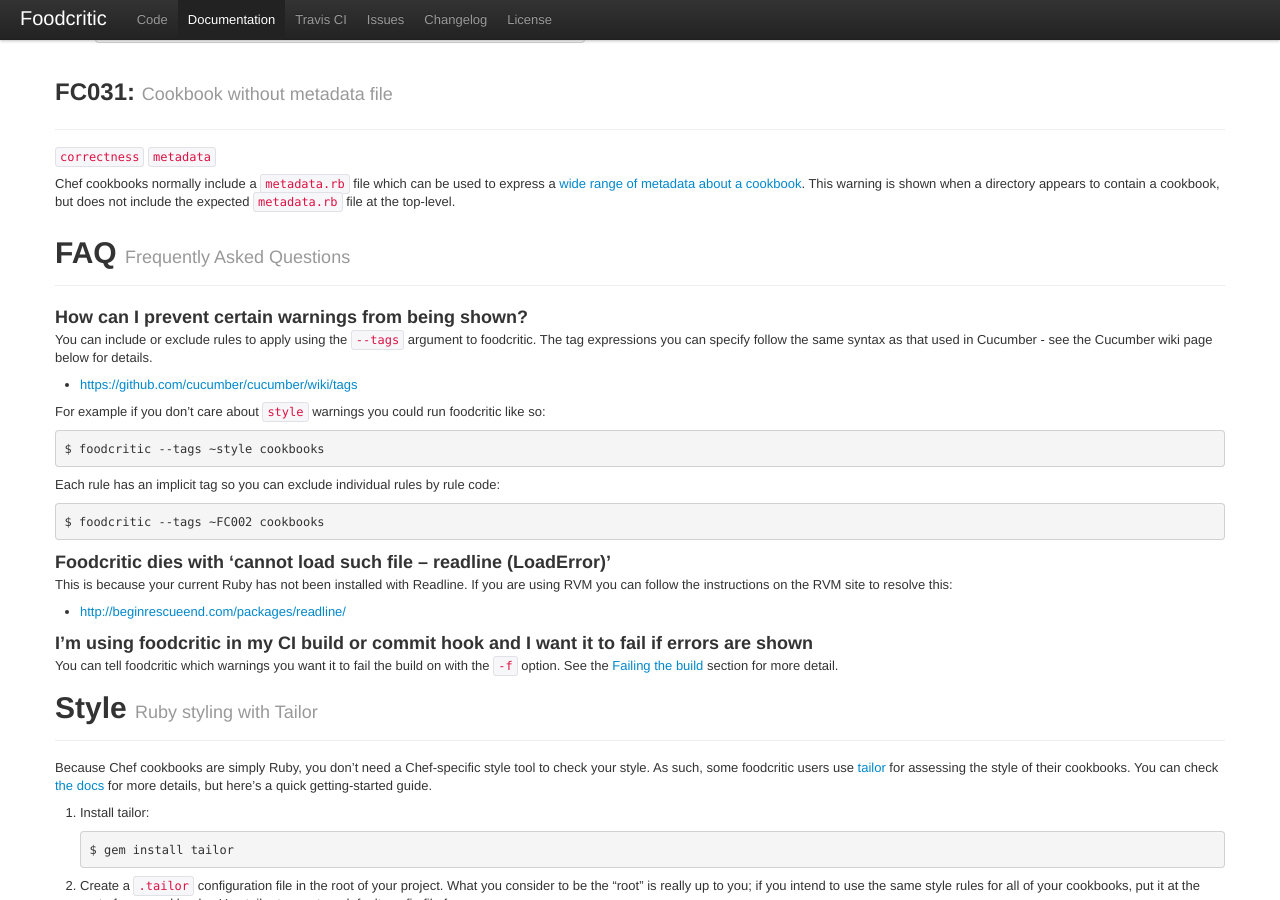
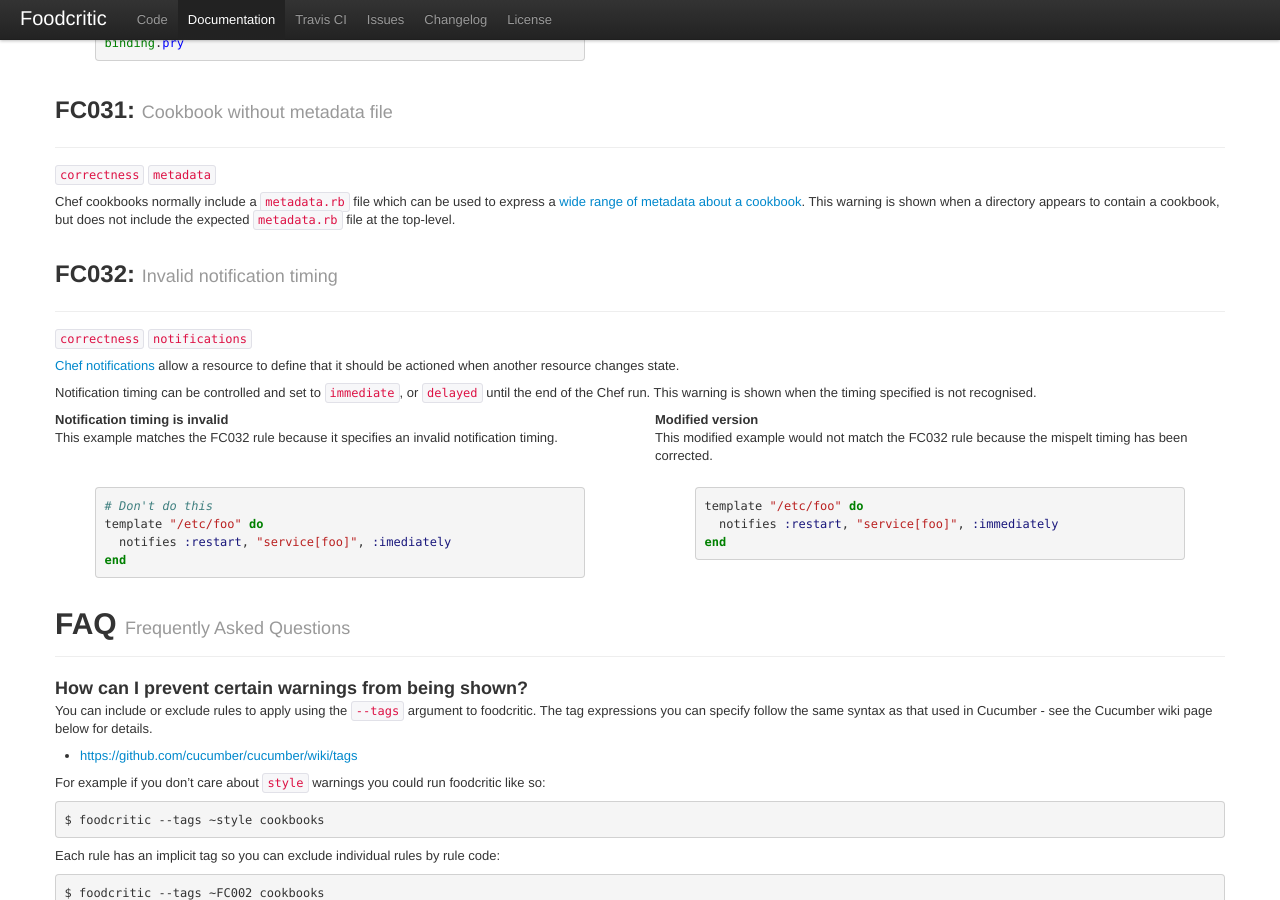
Before and after one commit to Foodcritic/foodcritic, a Jekyll site: the page built from index.html, in a window 1280 px wide and 900 px high, scrolled down 13196 px. Built offline with Jekyll 4.4.1, drawn with Linux system fonts in a browser that asks for light colours; some of the changed text lies outside the part shown.

Commit message:
FC032: Add rule documentation.

```diff
--- a/index.html
+++ b/index.html
@@ -923,6 +923,37 @@
       [wide range of metadata about a cookbook](http://wiki.opscode.com/display/chef/Metadata).
       This warning is shown when a directory appears to contain a cookbook, but
       does not include the expected `metadata.rb` file at the top-level.
+  - code: FC032
+    name: Invalid notification timing
+    tags:
+      - correctness
+      - notifications
+    summary: |
+      [Chef notifications](http://wiki.opscode.com/display/chef/Resources#Resources-Notifications)
+      allow a resource to define that it should be actioned when another
+      resource changes state.
+
+      Notification timing can be controlled and set to `immediate`, or `delayed`
+      until the end of the Chef run. This warning is shown when the timing
+      specified is not recognised.
+    examples:
+      - title: Notification timing is invalid
+        text: |
+          This example matches the FC032 rule because it specifies an invalid
+          notification timing.
+        code: |
+          # Don't do this
+          template "/etc/foo" do
+            notifies :restart, "service[foo]", :imediately
+          end
+      - title: Modified version
+        text: |
+          This modified example would not match the FC032 rule because the
+          mispelt timing has been corrected.
+        code: |
+          template "/etc/foo" do
+            notifies :restart, "service[foo]", :immediately
+          end
 
 api_methods:
   - name: attribute_access
```
